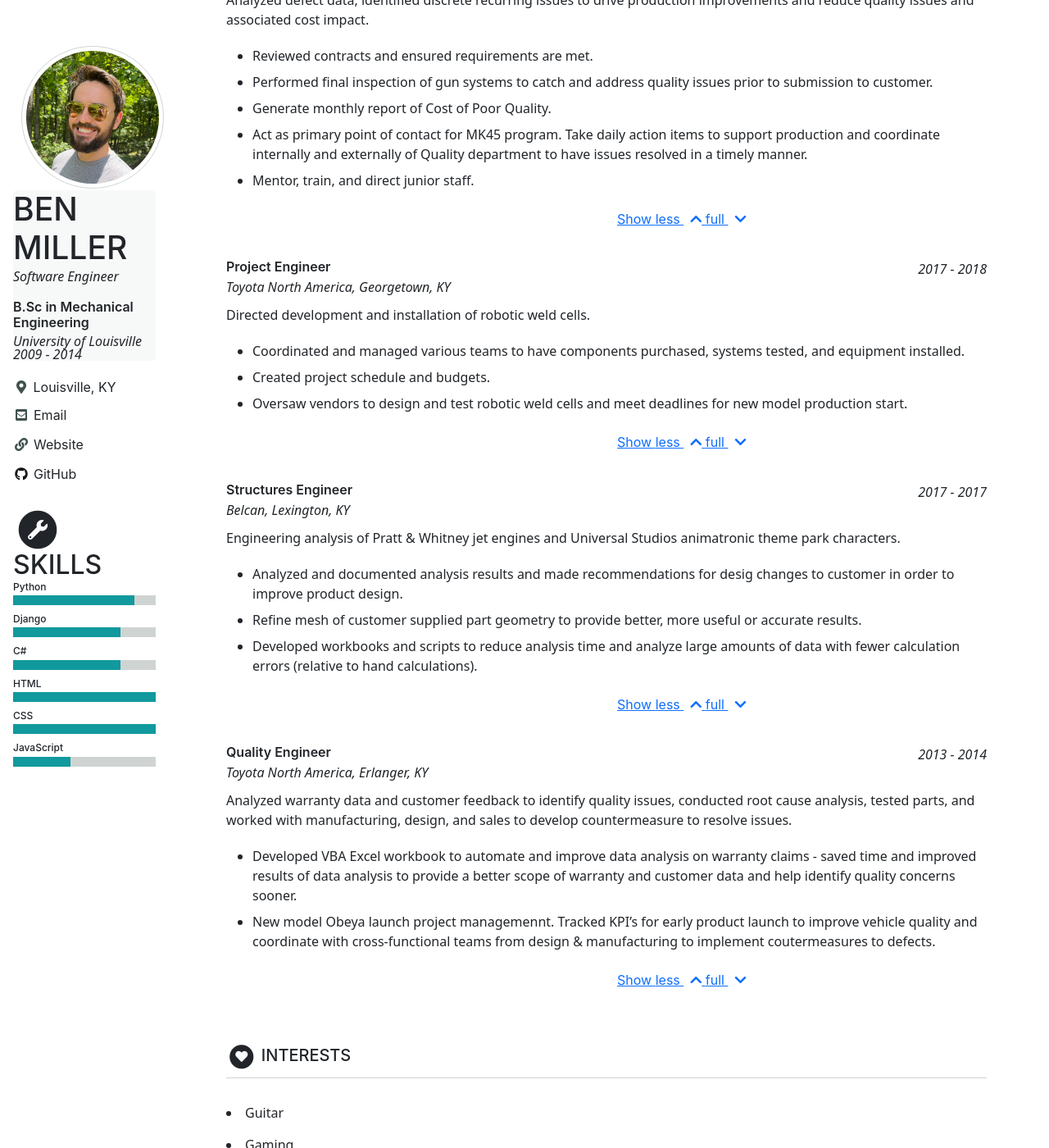
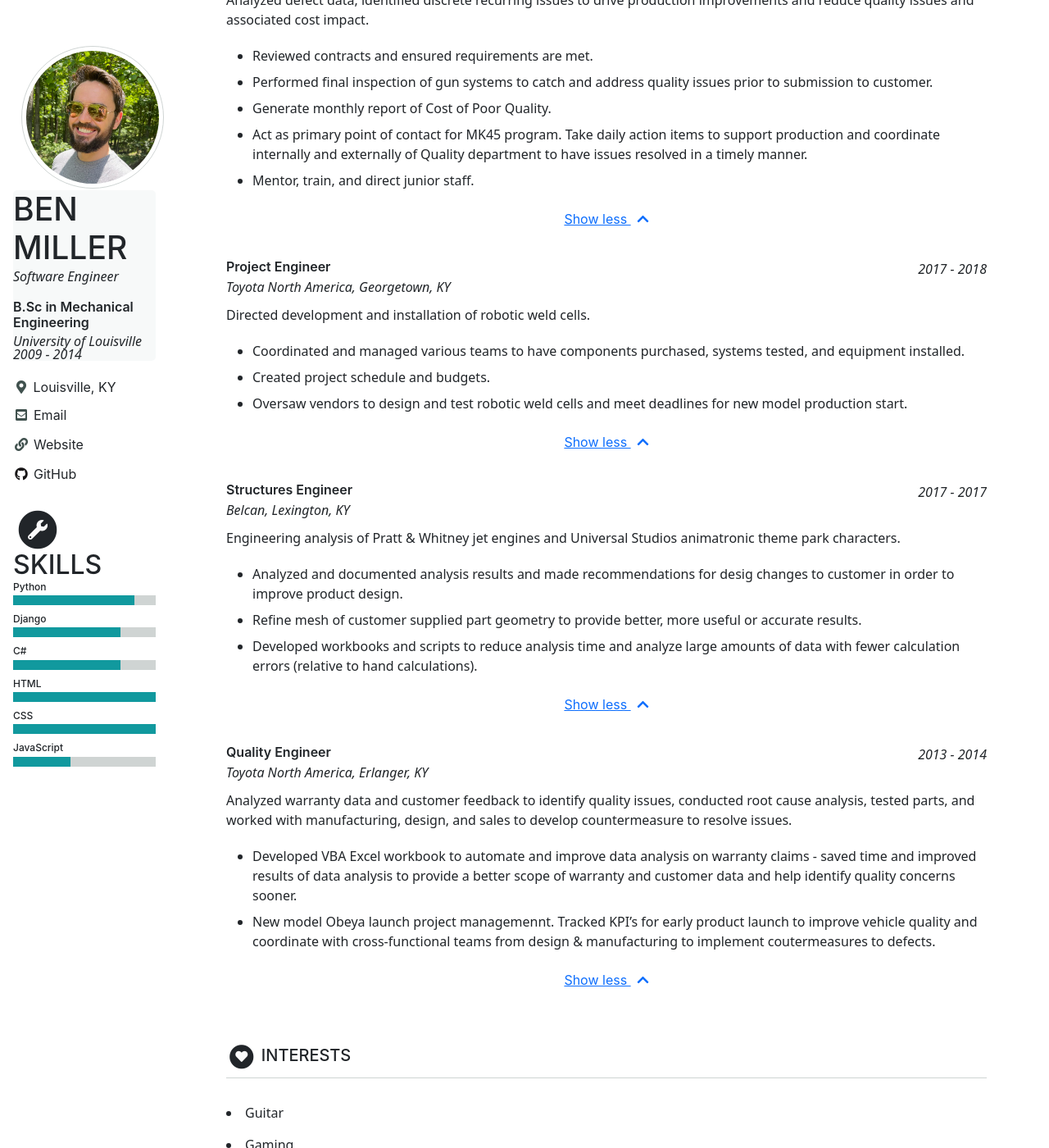
Before and after one commit to Ben-M-90/Ben-M-90.github.io, a Jekyll site: the page built from _pages/home.md, in a window 1280 px wide and 1400 px high, scrolled down 1227 px. Shown: the whole window at 82% size. Built offline with Jekyll 4.4.1, drawn with Linux system fonts in a browser that asks for light colours; cached includes are drawn as plain includes.

Commit message:
Fix typo in CSS.

```diff
--- a/_sass/minimal-mistakes/_base.scss
+++ b/_sass/minimal-mistakes/_base.scss
@@ -18,7 +18,7 @@
     display: inline
 }
 
-.btn-experience-collapse[area-expanded=true] .full {
+.btn-experience-collapse[aria-expanded=true] .full {
     display: none
 }
 
```
